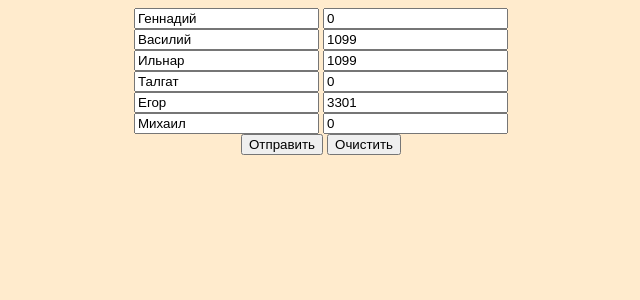
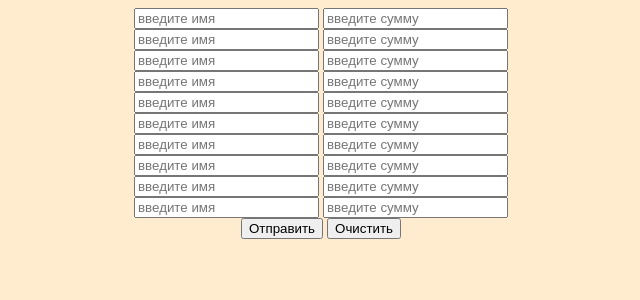
Before and after one commit to vls2693/douson, a Python web app: template flask/templates/index.html in a window 1280 px wide. Shown: the top 300 px of the page, without its empty margins (319-959 px from the left). Run offline with Jinja, Linux system fonts and the light colour scheme; the template is opened without the code that fills it, so the values that code supplies are empty.

Commit message:
добавил возможность вводить свободное количество юзеров (пока до 10)

```diff
--- a/flask/templates/file.html
+++ b/flask/templates/file.html
@@ -1 +1 @@
-Скидывали:<br>Геннадий - 0 р.<br>Василий - 1099 р.<br>Ильнар - 1099 р.<br>Талгат - 0 р.<br>Егор - 3301 р.<br>Михаил - 0 р.<br><br>Всего потрачено: 5499р.<br><br>Среднее арифметическое потраченного 916.5р.<br><br>Должны скинуть: <br>Геннадий - 916.5р.<br>Талгат - 916.5р.<br>Михаил - 916.5р.<br><br>Должны получить: <br>Василий - 182.5р.<br>Ильнар - 182.5р.<br>Егор - 2384.5р.<br><br>Список транзакций: <br>Геннадий ---> Василий  182.5р.<br>Геннадий ---> Ильнар  182.5р.<br>Геннадий ---> Егор  551.5р.<br>Талгат ---> Егор  916.5р.<br>Михаил ---> Егор  916.5р.<br><a href="/">Вернуться назад</a>
+Скидывали:<br>a - 3000 р.<br>s - 300 р.<br>d - 30 р.<br><br>Всего потрачено: 3330р.<br><br>Среднее арифметическое потраченного 1110.0р.<br><br>Должны скинуть: <br>s - 810.0р.<br>d - 1080.0р.<br><br>Должны получить: <br>a - 1890.0р.<br><br>Список транзакций: <br>s ---> a  810.0р.<br>d ---> a  1080.0р.<br><a href="/">Вернуться назад</a>
--- a/flask/templates/index.html
+++ b/flask/templates/index.html
@@ -12,26 +12,35 @@
 <body>
     <center>
         <form method="POST">
-        <input name="name0" placeholder="введите имя" type="text" value="Геннадий" required>
-        <input name="sum0" placeholder="введите сумму" type="number" value="0" required>
+            <input name="name0" placeholder="введите имя" type="text">
+            <input name="sum0" placeholder="введите сумму" type="number">
             <br>
-        <input name="name1" placeholder="введите имя" type="text" value="Василий" required>
-        <input name="sum1" placeholder="введите сумму" type="number" value="1099" required>
+            <input name="name1" placeholder="введите имя" type="text">
+            <input name="sum1" placeholder="введите сумму" type="number">
             <br>
-        <input name="name2" placeholder="введите имя" type="text" value="Ильнар" required>
-        <input name="sum2" placeholder="введите сумму" type="number" value="1099" required>
+            <input name="name2" placeholder="введите имя" type="text">
+            <input name="sum2" placeholder="введите сумму" type="number">
             <br>
-        <input name="name3" placeholder="введите имя" type="text" value="Талгат" required>
-        <input name="sum3" placeholder="введите сумму" type="number" value="0" required>
+            <input name="name3" placeholder="введите имя" type="text">
+            <input name="sum3" placeholder="введите сумму" type="number">
             <br>
-        <input name="name4" placeholder="введите имя" type="text" value="Егор" required>
-        <input name="sum4" placeholder="введите сумму" type="number" value="3301" required>
+            <input name="name4" placeholder="введите имя" type="text">
+            <input name="sum4" placeholder="введите сумму" type="number">
             <br>
-        <input name="name5" placeholder="введите имя" type="text" value="Михаил" required>
-        <input name="sum5" placeholder="введите сумму" type="number" value="0" required>
-<!--        <br>-->
-<!--        <input name="name6" placeholder="введите имя" type="text" value="Пользователь 7" required>-->
-<!--        <input name="sum6" placeholder="введите сумму" type="number" value="0" required>-->
+            <input name="name5" placeholder="введите имя" type="text">
+            <input name="sum5" placeholder="введите сумму" type="number">
+            <br>
+            <input name="name6" placeholder="введите имя" type="text">
+            <input name="sum6" placeholder="введите сумму" type="number">
+            <br>
+            <input name="name7" placeholder="введите имя" type="text">
+            <input name="sum7" placeholder="введите сумму" type="number">
+            <br>
+            <input name="name8" placeholder="введите имя" type="text">
+            <input name="sum8" placeholder="введите сумму" type="number">
+            <br>
+            <input name="name9" placeholder="введите имя" type="text">
+            <input name="sum9" placeholder="введите сумму" type="number">
             <br>
             <input type="submit" value="Отправить">
             <input type="reset" value="Очистить">
```
Also changed, not shown: commom_calc/base.py (+6 -2 lines). Lines whose indentation alone changed are shown as unchanged.
